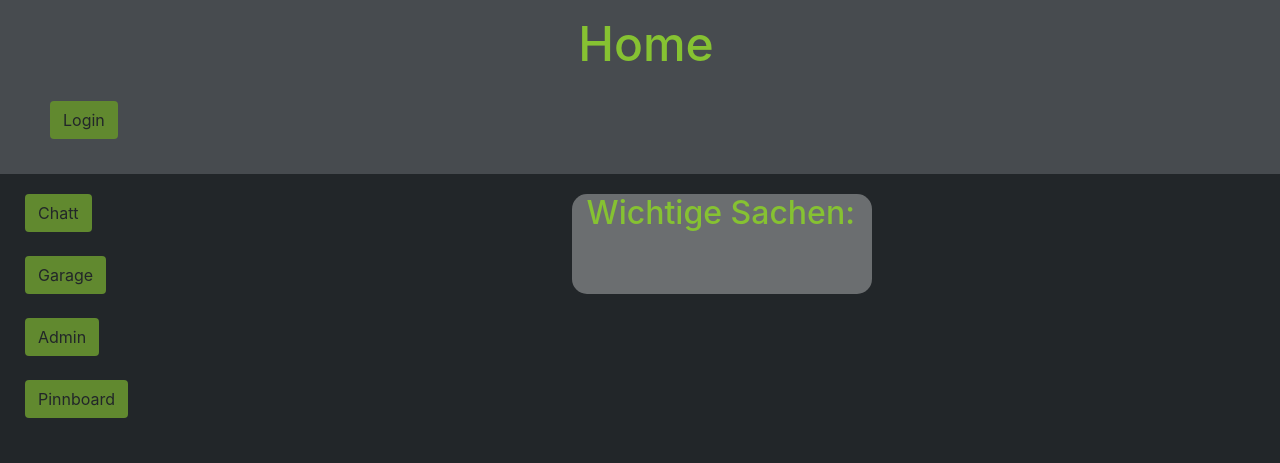
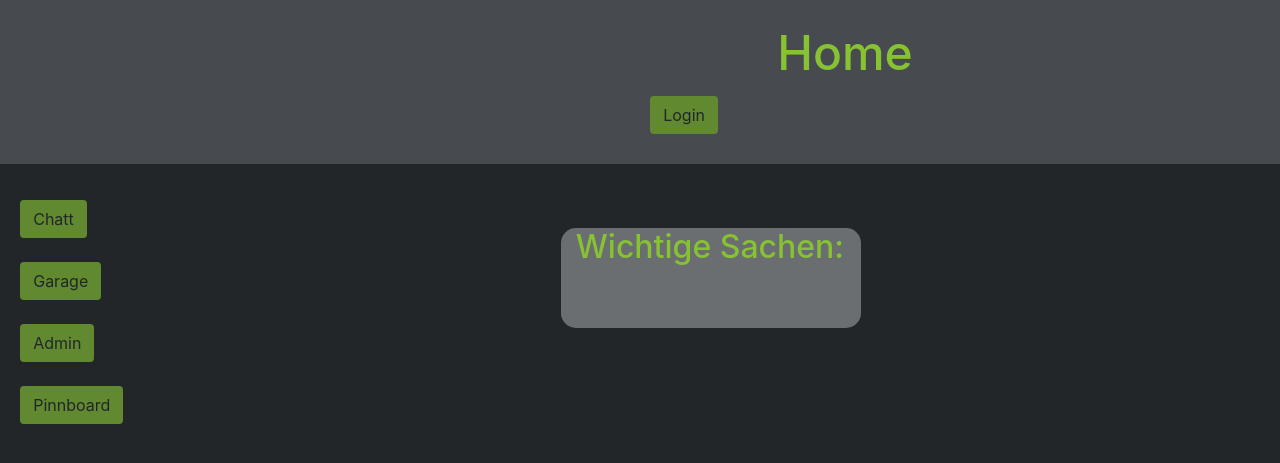
Before and after one commit to DarkVanityOfLight/SmartHome, a Django app: page / in a window 1280 px wide. Shown: the top 463 px of the page. Run offline with Django 3.2, Linux system fonts and the light colour scheme; data that the repository does not hold is empty; some libraries are stand-ins or nearby versions.

Commit message:
Changed Html templates

```diff
--- a/Home/templates/Home/index.html
+++ b/Home/templates/Home/index.html
@@ -17,41 +17,44 @@
         }
 
         .btn_div{
-            padding: 20px;
+            padding: .2rem;
 
 
         }
 
         .my_a{
-
-            margin-top: 20px;
-            margin-left: 20px;
-            margin-bottom: 20px;
+            {% if user.is_authenticated %}
+            margin-top: 2rem;
+	    {% else %}
+	    margin-top: .2rem;
+	    {% endif %}
+            margin-left: .2rem;
+            margin-bottom: .2rem;
 
             }
 
         .Hello_p{
 
-            margin-top: 20px;
-            margin-right: 20px;
-            margin-bottom: 20px;
+            margin-top: 2rem;
+            margin-right: 2rem;
+            margin-bottom: 2rem;
 
 
             }
 
 	.margin_left{
 
-	    margin-left:2%
-	    margin-top:12%
-	    margin-bottom:12%
+	    margin-left:.2rem;
+	    margin-top:.2rem;
+	    margin-bottom:.2rem;
 
 	   }
 
 	.margin_right{
 
-	   margin-right:2%
-	   margin-top:12%
-	   margin-bottom:12%
+	   margin-right:.2rem;
+	   margin-top:.2rem;
+	   margin-bottom:.2rem;
 
 	   }
 
@@ -63,10 +66,10 @@
 <body>
 
 
-    <div class="container-fluid" style="background-color:#474B4F; padding:15px;">
+    <div class="container-fluid" style="background-color:#474B4F; padding:1.5rem;">
         <div class='row'>
 
-            <div class='col-auto margin_left' id='HelloUser' style="width:10%">
+            <div class='col-auto margin_left' id='HelloUser' style="width.1rem:">
             {% if user.is_authenticated %}
 
                     <p class='Hello_p'><font color="#61892F" size="5">Hallo</font> <font color="#86C232" size='3'>{{user.username}}</font><font color="#86C232">!</font></p>
@@ -74,28 +77,30 @@
             {% endif %}
             </div>
 
-	    <div style='width:34%'>
+	    <div style='width:45rem'>
 
 	    </div>
 
             <div class='col-auto' id='Headline'>
                 <h1 style="text-align:center;"><font color="#86C232" size="50">Home</font></h1>
             </div>
-
-	    <div style="width:37%">
-	    </div>
-
-
+	    {% if user.is_authenticated %}
+			<div style="width:25rem">
+			</div>
+	    {% else %}
+			<div style="width:38rem">
+			</div>
+	    {% endif %}
 
             <div class='col-auto margin_right' id='Login/Logout'>
                 <div style="" class='container-fluid'>
                     {% if user.is_authenticated %}
 
-                    <a href='Logout' class='btn my_btn my_a'>Logout</a>
+			<a href='Logout' class='btn my_btn my_a'>Logout</a>
 
                     {% else %}
 
-                    <a href='Login' class='btn my_btn my_a'>Login</a>
+			<a href='Login' class='btn my_btn my_a'>Login</a>
 
                     {% endif %}
                 </div>
@@ -110,7 +115,7 @@
     </div>
 
 
-    <div class="row" style="padding-left:20px">
+    <div class="row" style="padding-left:2rem; padding-top:2rem">
 
         <div class="btn_div col-md-auto">
             <a href="Chatt" class="btn my_btn">Chatt</a>
@@ -125,7 +130,7 @@
             <a href="Pinnboard" class="btn my_btn">Pinnboard</a>
         </div>
 
-        <div style="padding-top:20px" class="container-fluid col-md-auto">
+        <div style="padding-top:2rem" class="container-fluid col-md-auto">
             <div class="container-fluid " style='background-color:#6B6E70; width:300px;border-radius:15px; min-height:100px'>
                 <h2><font color="#86C232">Wichtige Sachen:</font></h2>
                 {% for message in messages %}
```
Also changed, not shown: Auth/templates/Auth/login.html (+10 -9 lines), Chatt/templates/Chatt/index.html (+17 -17 lines), Garage/templates/Garage/index.html (renamed from Garage/templates/index.html, +12 -12 lines), Home/templates/Home/create_pinned.html (+11 -10 lines), db.sqlite3.
